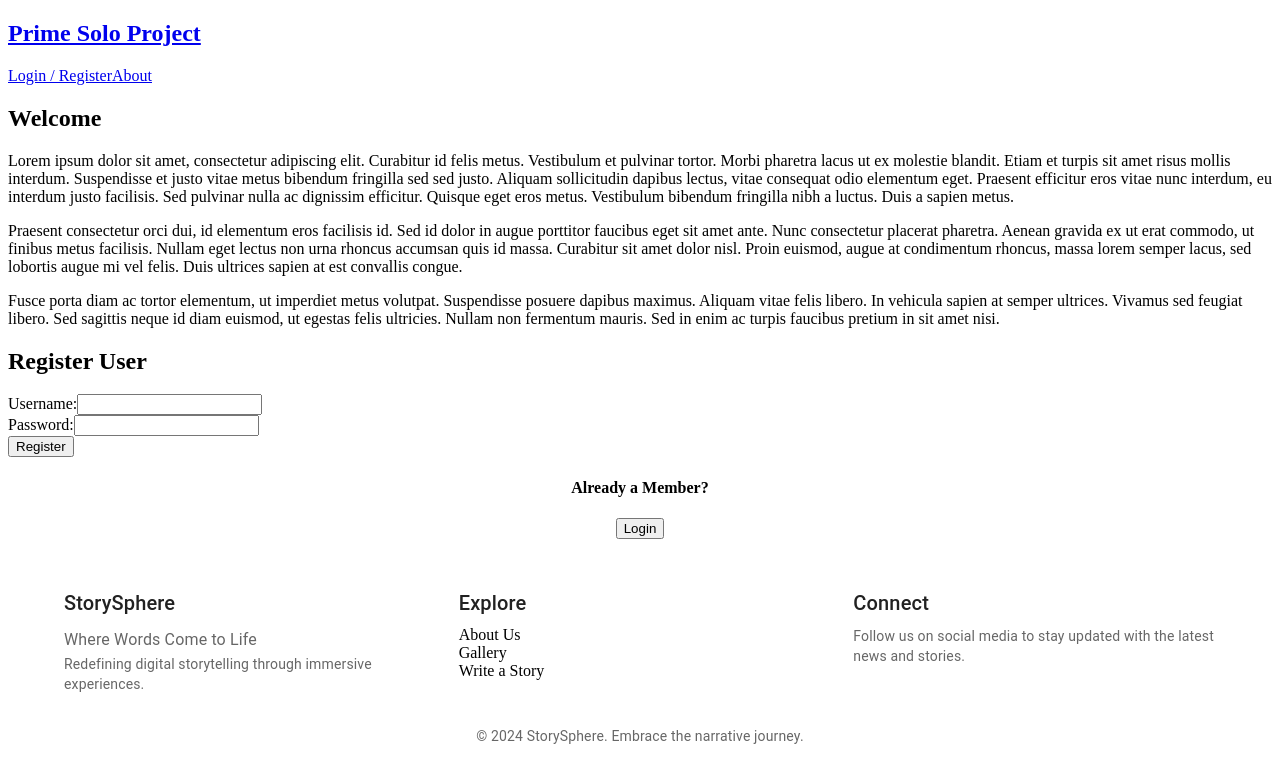
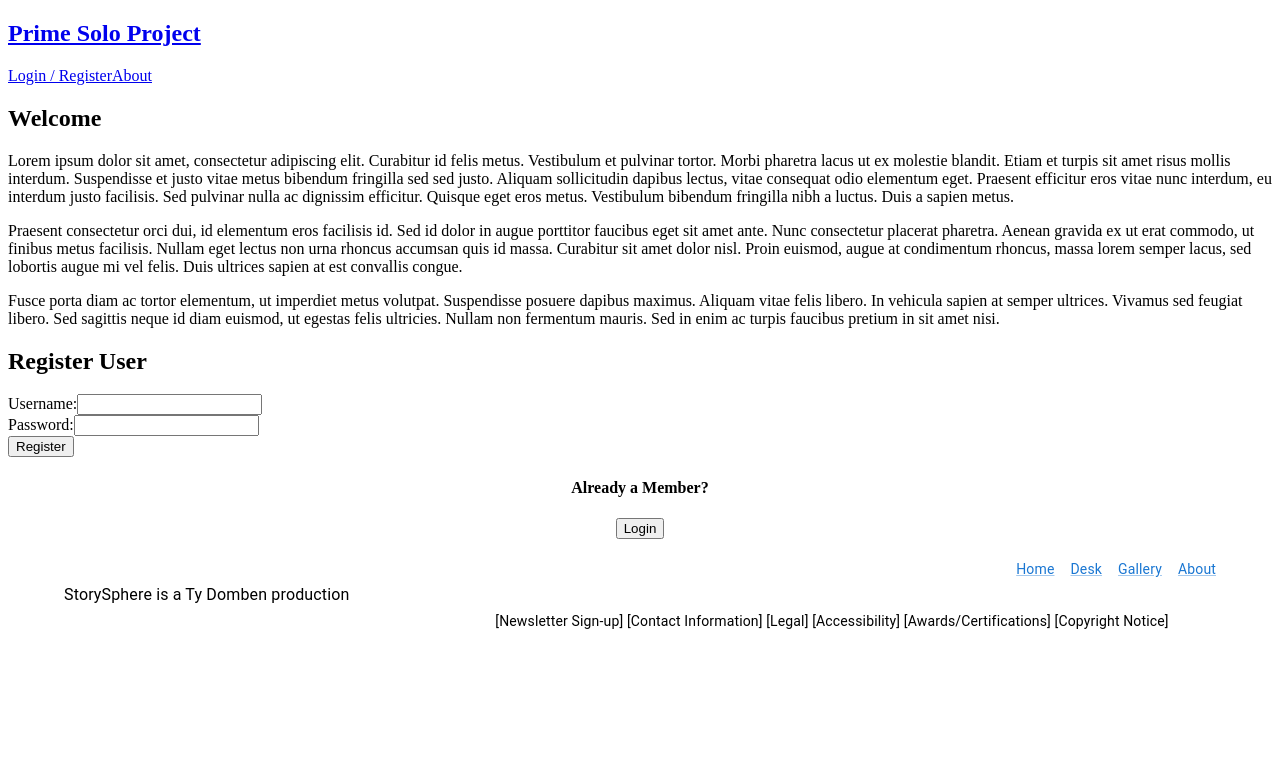
Before and after one commit to TyDomben/storySphere, a React (Vite) app: page /about#/home in a window 1280 px wide. Shown: the top 782 px of the page. Built offline with nearby package versions, Linux system fonts and the light colour scheme; no server answers.

Commit message:
setting up components that already exist as styling templates2

```diff
--- a/src/components/Footer/Footer.jsx
+++ b/src/components/Footer/Footer.jsx
@@ -1,51 +1,39 @@
 import React from "react";
-import { Box, Container, Grid, Link, Typography } from "@mui/material";
+import { Container, Grid, Typography, Link } from "@mui/material";
 
 function Footer() {
   return (
-    <Box component="footer" sx={{ bgcolor: "background.paper", py: 6 }}>
-      <Container maxWidth="lg">
-        <Grid container spacing={4} justifyContent="space-between">
-          <Grid item xs={12} sm={4}>
-            <Typography variant="h6" color="textPrimary" gutterBottom>
-              StorySphere
-            </Typography>
-            <Typography variant="subtitle1" color="textSecondary">
-              Where Words Come to Life
-            </Typography>
-            <Typography variant="body2" color="textSecondary">
-              Redefining digital storytelling through immersive experiences.
-            </Typography>
-          </Grid>
-          <Grid item xs={6} sm={4}>
-            <Typography variant="h6" color="textPrimary" gutterBottom>
-              Explore
-            </Typography>
-            <Link href="/about" color="inherit" underline="hover">About Us</Link><br/>
-            <Link href="/gallery" color="inherit" underline="hover">Gallery</Link><br/>
-            <Link href="/story-editor" color="inherit" underline="hover">Write a Story</Link><br/>
-            {/* Add more links as needed */}
-          </Grid>
-          <Grid item xs={6} sm={4}>
-            <Typography variant="h6" color="textPrimary" gutterBottom>
-              Connect
-            </Typography>
-            <Typography variant="body2" color="textSecondary">
-              Follow us on social media to stay updated with the latest news and stories.
-            </Typography>
-            {/* Consider adding text links or simply a message encouraging to connect on social media */}
+    <Container component="footer" sx={{ padding: "20px 0" }}>
+      <Grid container justifyContent="space-between" alignItems="center">
+        {/* Production Notice: Use Typography for semantic and accessible text rendering */}
+        <Grid item xs={12} sm={4}>
+          <Typography variant="subtitle1" sx={{ textAlign: { xs: 'center', sm: 'left' } }}>
+            StorySphere is a Ty Domben production
+          </Typography>
+        </Grid>
+
+        {/* Navigation Links: Using Grid to organize links into a responsive layout */}
+        <Grid item xs={12} sm={8}>
+          <Grid container spacing={2} justifyContent="flex-end" alignItems="center">
+            {/* Mapping over an array of link objects could be more maintainable */}
+            {['Home', 'Desk', 'Gallery', 'About'].map((text) => (
+              <Grid item key={text}>
+                <Link href={`/${text.toLowerCase()}`} variant="body2">
+                  {text}
+                </Link>
+              </Grid>
+            ))}
+
+            {/* Additional Information: Placed in a single block for now, but should be split if they are separate links */}
+            <Grid item xs={12} sx={{ textAlign: 'center', mt: { sm: 2, xs: 1 } }}>
+              <Typography variant="body2">
+                [Newsletter Sign-up] [Contact Information] [Legal] [Accessibility] [Awards/Certifications] [Copyright Notice]
+              </Typography>
+            </Grid>
           </Grid>
         </Grid>
-        <Typography
-          variant="body2"
-          color="textSecondary"
-          align="center"
-          sx={{ pt: 4 }}
-        >
-          &copy; {new Date().getFullYear()} StorySphere. Embrace the narrative journey.
-        </Typography>
-      </Container>
-    </Box>
+      </Grid>
+    </Container>
   );
 }
 
```
